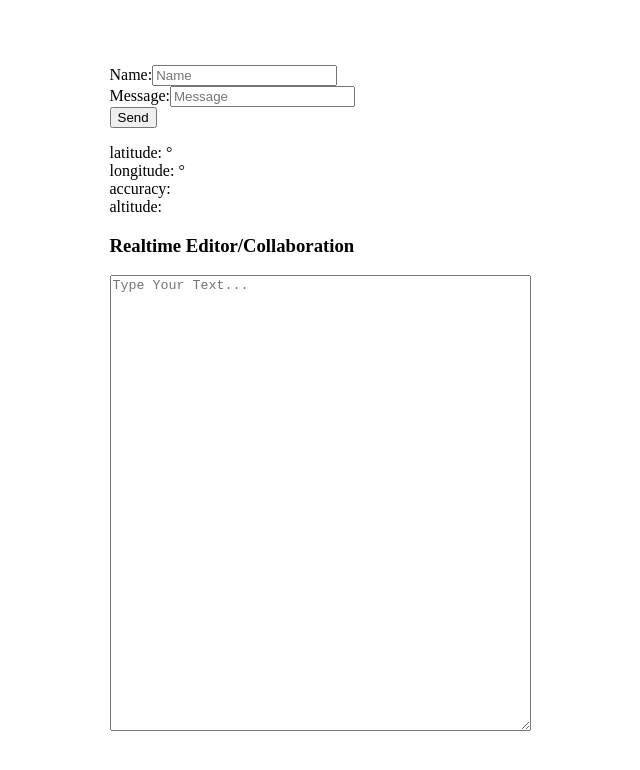
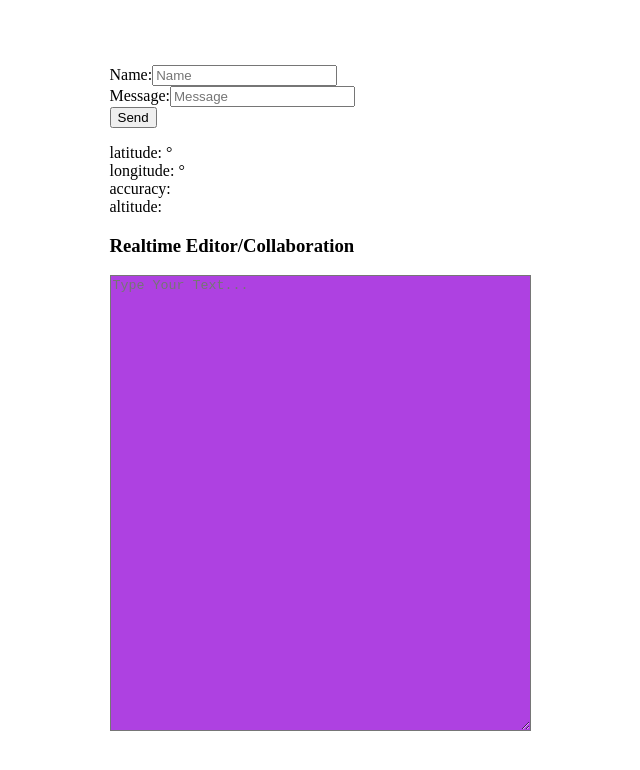
Before and after one commit to anapitalai/nictc-socketioserver, a website: page client/index.html in a window 1280 px wide. Shown: the whole page, without its empty margins (0-640 px from the left). Drawn offline with nearby package versions, Linux system fonts and the light colour scheme; no server answers.

Commit message:
fix textarea color

```diff
--- a/client/index.html
+++ b/client/index.html
@@ -39,7 +39,7 @@
             <div class="textedit">
                 <h3>Realtime Editor/Collaboration</h3>
                 <div>
-                    <textarea id='editor' rows="30" cols="50" id="editor" style="background-color:rgb(233, 12, 141)195, 245);color:white" placeholder="Type Your Text..."></textarea>
+                    <textarea id='editor' rows="30" cols="50" id="editor" style="background-color:rgb(174, 65, 225);color:white" placeholder="Type Your Text..."></textarea>
                 </div>
             </div>
         </div>
```
